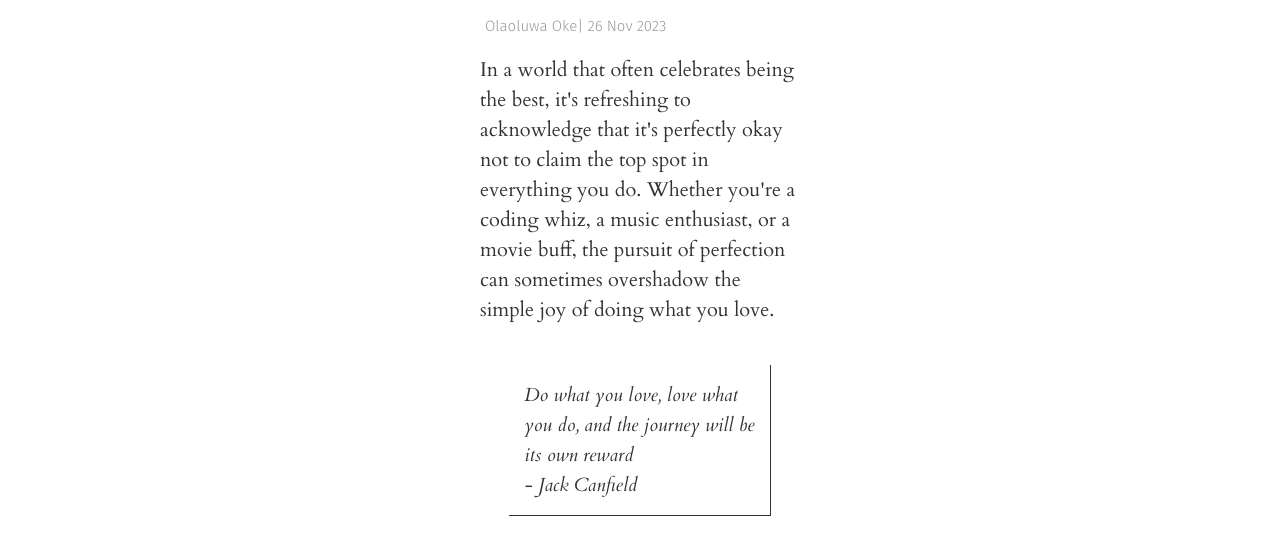
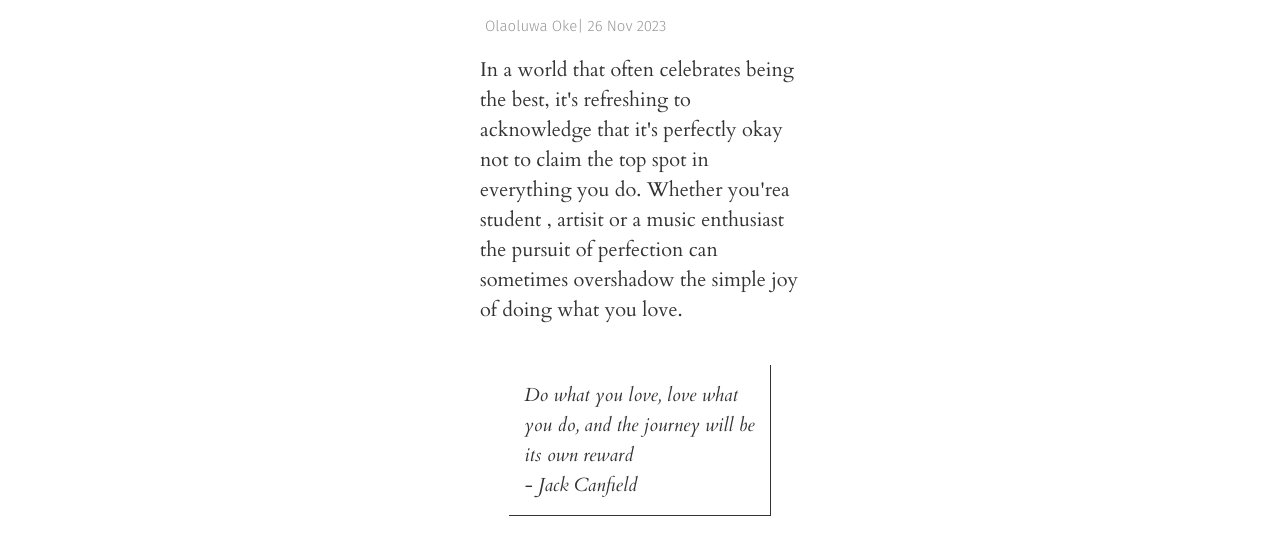
Before and after one commit to Olaisheretolearn/blog, a plain HTML site: page Nov25.html in a window 1280 px wide. Shown: the part 244-800 px from the top of the page. Drawn offline with Linux system fonts and the light colour scheme.

Commit message:
updated nov 5

```diff
--- a/Nov25.html
+++ b/Nov25.html
@@ -36,7 +36,7 @@
                                 <p class="datap">
                                     In a world that often celebrates being the best, it's refreshing to acknowledge that it's perfectly
                                     okay not to claim the top spot in everything you do.
-                                    Whether you're a coding whiz, a music enthusiast, or a movie buff, the pursuit of perfection can sometimes overshadow the simple joy of doing what you love.
+                                    Whether you'rea student , artisit or a music enthusiast the pursuit of perfection can sometimes overshadow the simple joy of doing what you love.
                                     </p>
 
                                <div class="datap">
@@ -57,6 +57,7 @@
                                 It's like watching a movie without worrying about being a film critic –
                                  the joy is in the experience, not the critique
                                 <br> <br>
+
                                 Especially in computer science, where excellence is a constant companion,
                                 it's crucial to remind ourselves that the beauty lies in the learning journey.
                                 Codes might not always be flawless, bugs might pop up, but each hiccup is a stepping stone toward becoming a better coder.
```
Also changed, not shown: june11.html (+1 -1 lines).
